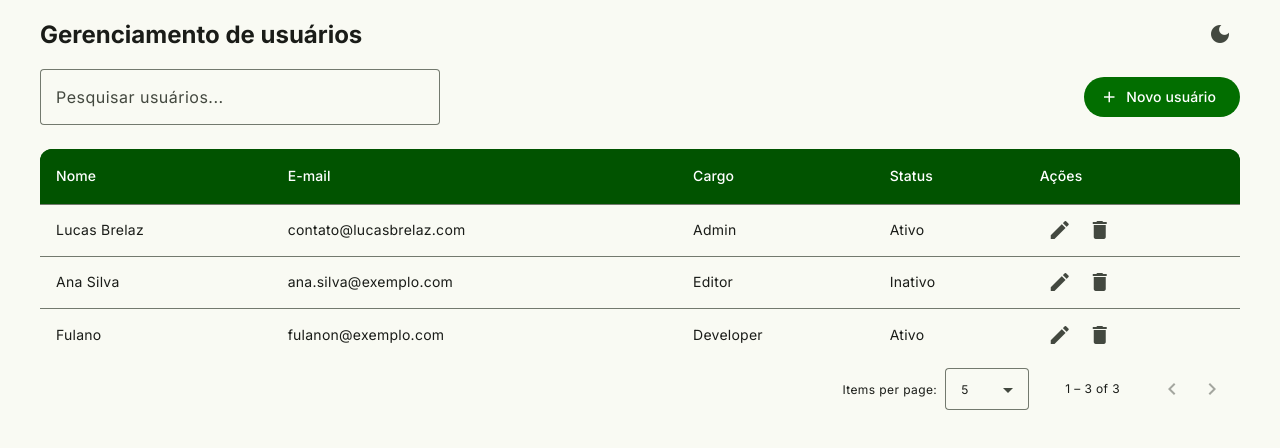
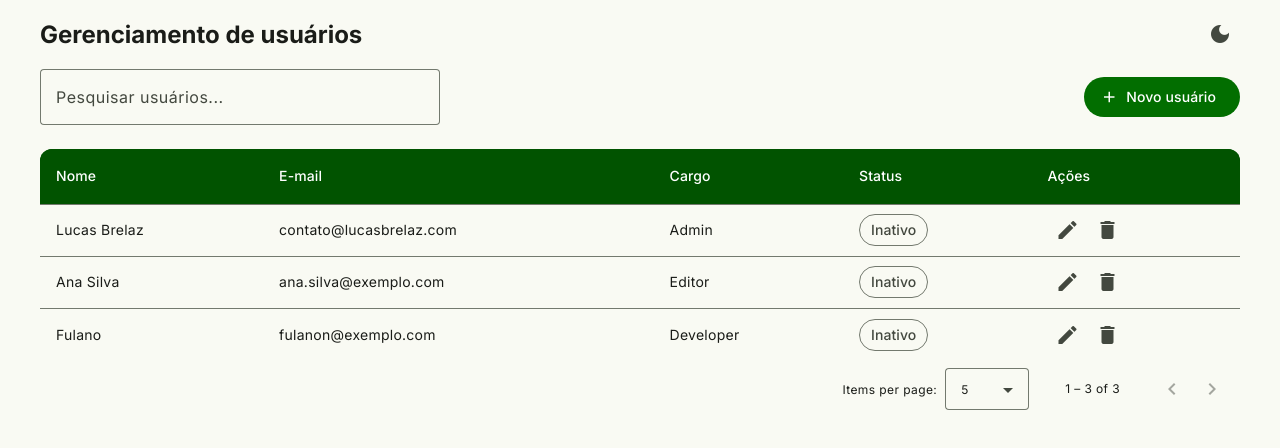
Before and after one commit to lucasbrelaz/crud-project, an Angular app: page /users in a window 1280 px wide. Shown: the top 448 px of the page. Built offline with nearby package versions, Linux system fonts and the light colour scheme; data requests are answered from the project's data file.

Commit message:
feat(user): add mat-chip for status column for better ux

```diff
--- a/src/app/modules/user/user-list/user-list.component.html
+++ b/src/app/modules/user/user-list/user-list.component.html
@@ -65,7 +65,13 @@
 
       <ng-container matColumnDef="status">
         <th mat-header-cell *matHeaderCellDef="let user">Status</th>
-        <td mat-cell *matCellDef="let user">{{ user.status }}</td>
+        <td mat-cell *matCellDef="let user">
+          <mat-chip-set>
+            <mat-chip [class.chip-active]="user.status === EUserStatus.ACTIVE">
+              {{ user.status === EUserStatus.ACTIVE ? 'Ativo' : 'Inativo' }}
+            </mat-chip>
+          </mat-chip-set>
+        </td>
       </ng-container>
 
       <ng-container matColumnDef="actions">
--- a/src/app/modules/user/user-list/user-list.component.scss
+++ b/src/app/modules/user/user-list/user-list.component.scss
@@ -33,3 +33,12 @@
   align-items: center;
   height: 200px;
 }
+
+.mat-mdc-chip-set {
+  --mdc-chip-container-shape-radius: 100px;
+
+  .chip-active {
+    --mdc-chip-label-text-color: #1b5e20;
+    background-color: #c8e6c9 !important;
+  }
+}
--- a/src/app/modules/user/user-list/user-list.component.ts
+++ b/src/app/modules/user/user-list/user-list.component.ts
@@ -1,6 +1,7 @@
 import { Component, computed, inject, signal } from '@angular/core';
 import { toObservable, toSignal } from '@angular/core/rxjs-interop';
 import { MatButtonModule } from '@angular/material/button';
+import { MatChipsModule } from '@angular/material/chips';
 import { MatDialog } from '@angular/material/dialog';
 import { MatFormFieldModule } from '@angular/material/form-field';
 import { MatIconModule } from '@angular/material/icon';
@@ -18,7 +19,7 @@ import { EmptyStateComponent } from '@shared/empty-state/empty-state.component';
 import { DarkModeService } from '@shared/service/dark-mode.service';
 import { catchError, debounceTime, map, of, switchMap, tap } from 'rxjs';
 import { UserCreateEditDialogComponent } from '../user-create-edit-dialog/user-create-edit-dialog.component';
-import { IUser } from '../user.model';
+import { EUserStatus, IUser } from '../user.model';
 import { UserService } from '../user.service';
 
 @Component({
@@ -33,6 +34,7 @@ import { UserService } from '../user.service';
     MatFormFieldModule,
     MatPaginatorModule,
     EmptyStateComponent,
+    MatChipsModule,
   ],
   templateUrl: './user-list.component.html',
   styleUrl: './user-list.component.scss',
@@ -42,6 +44,8 @@ export class UserListComponent {
   private readonly snackBar = inject(MatSnackBar);
   private readonly dialog = inject(MatDialog);
   private readonly darkModeService = inject(DarkModeService);
+
+  protected readonly EUserStatus = EUserStatus;
 
   pageSize = signal(5);
   pageIndex = signal(0);
@@ -74,17 +78,17 @@ export class UserListComponent {
     switchMap(({ query, page, limit }) =>
       this.userService.getUsers(query, page, limit).pipe(
         tap((res) => this.totalUsers.set(res.total)),
-        map((res) => res.data),
+        map((res) => res.data as IUser[]),
         catchError(() => {
           this.snackBar.open('Erro ao carregar', 'Fechar');
-          return of([]);
+          return of([] as IUser[]);
         }),
       ),
     ),
     tap(() => this.isLoading.set(false)),
   );
 
-  users = toSignal(this.usersStream$, { initialValue: [] });
+  users = toSignal(this.usersStream$, { initialValue: [] as IUser[] });
 
   isDarkMode = computed(() => this.darkModeService.currentTheme() === 'theme-dark');
 
--- a/src/app/modules/user/user.model.ts
+++ b/src/app/modules/user/user.model.ts
@@ -8,6 +8,6 @@ export interface IUser {
 }
 
 export enum EUserStatus {
-  ACTIVE = 'Ativo',
-  INACTIVE = 'Inativo',
+  ACTIVE = 'ACTIVE',
+  INACTIVE = 'INACTIVE',
 }
```
